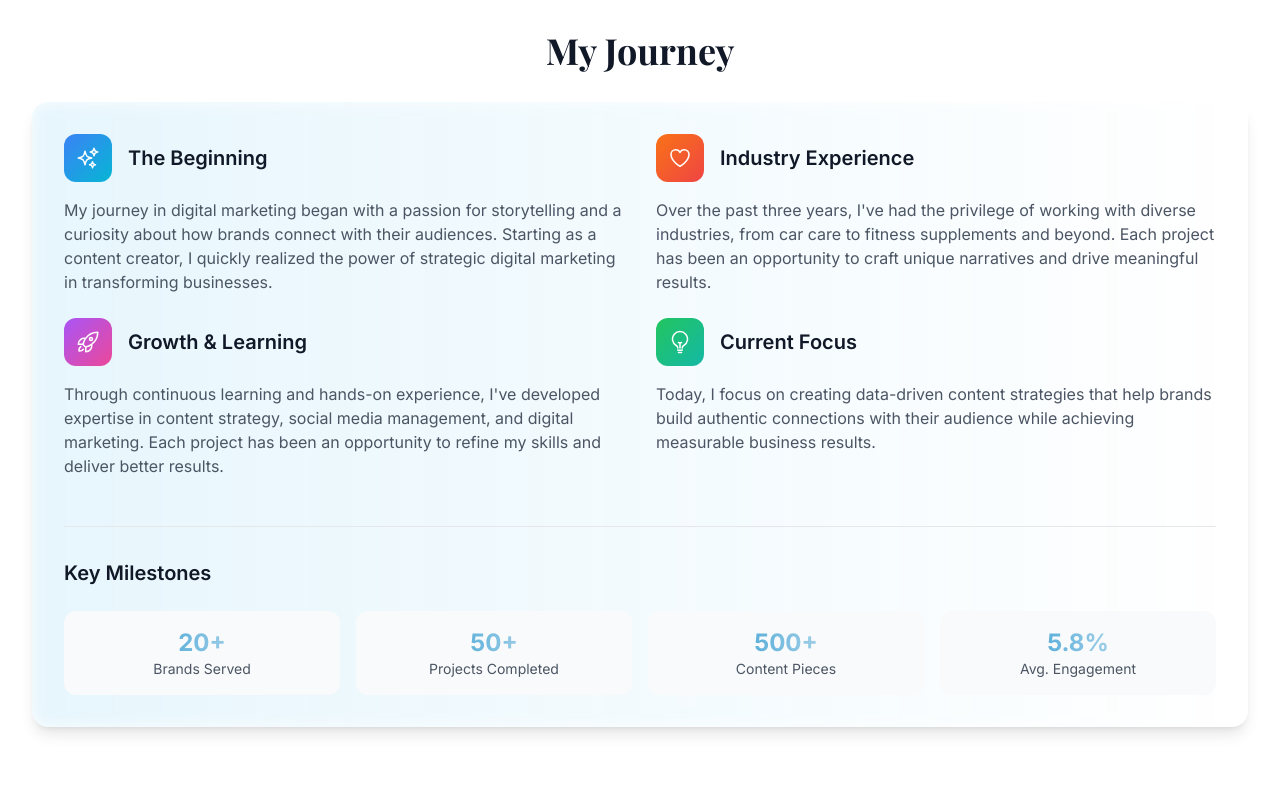
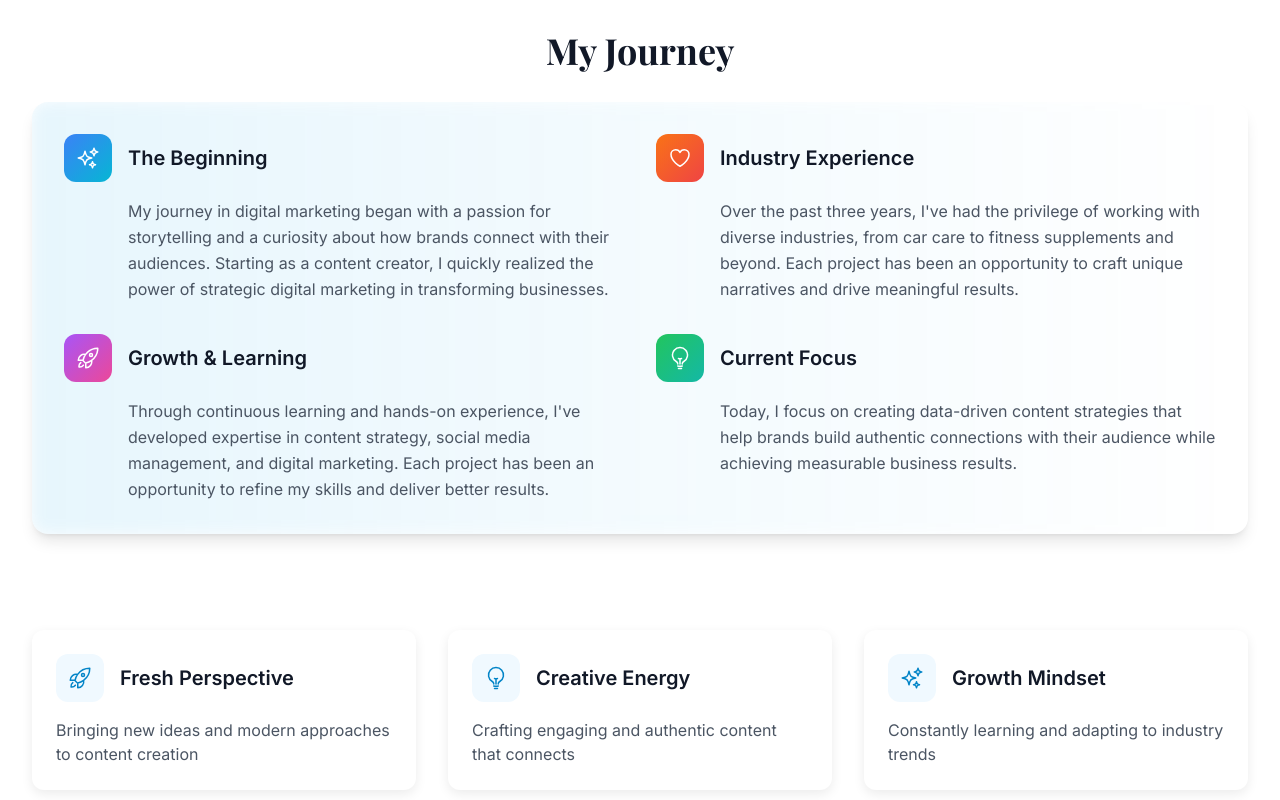
Before and after one commit to YoussefAbdelmaksod1/Abdelrahman-s_portfolio, a Next.js app: page /about in a window 1280 px wide. Shown: the part 920-1720 px from the top of the page. Built offline with nearby package versions, Linux system fonts and the light colour scheme; a web font is replaced by a local one.

Commit message:
next versio22n

```diff
--- a/src/app/about/page.tsx
+++ b/src/app/about/page.tsx
@@ -187,82 +187,61 @@ export default function AboutPage() {
                   <div className="absolute -inset-0.5 bg-gradient-to-r from-primary-500/20 to-secondary-500/20 rounded-2xl blur opacity-50" />
                   <div className="relative">
                     <div className="grid md:grid-cols-2 gap-8">
-                      <div className="space-y-6">
-                        <div className="relative">
+                      <div className="space-y-8">
+                        <div className="relative group">
                           <div className="flex items-center gap-4 mb-4">
-                            <div className="p-3 rounded-xl bg-gradient-to-br from-blue-500 to-cyan-500">
+                            <div className="p-3 rounded-xl bg-gradient-to-br from-blue-500 to-cyan-500 transform group-hover:scale-110 transition-transform duration-300">
                               <SparklesIcon className="h-6 w-6 text-white" />
                             </div>
-                            <h3 className="text-xl font-semibold text-gray-900 dark:text-white">The Beginning</h3>
+                            <h3 className="text-xl font-semibold text-gray-900 dark:text-white group-hover:text-primary-600 dark:group-hover:text-primary-400 transition-colors duration-300">The Beginning</h3>
                           </div>
-                          <p className="text-gray-600 dark:text-gray-300">
+                          <div className="pl-16">
+                            <p className="text-gray-600 dark:text-gray-300 leading-relaxed">
                               My journey in digital marketing began with a passion for storytelling and a curiosity about how brands connect with their audiences. Starting as a content creator, I quickly realized the power of strategic digital marketing in transforming businesses.
                             </p>
                           </div>
-                        <div className="relative">
+                        </div>
+                        <div className="relative group">
                           <div className="flex items-center gap-4 mb-4">
-                            <div className="p-3 rounded-xl bg-gradient-to-br from-purple-500 to-pink-500">
+                            <div className="p-3 rounded-xl bg-gradient-to-br from-purple-500 to-pink-500 transform group-hover:scale-110 transition-transform duration-300">
                               <RocketLaunchIcon className="h-6 w-6 text-white" />
                             </div>
-                            <h3 className="text-xl font-semibold text-gray-900 dark:text-white">Growth & Learning</h3>
+                            <h3 className="text-xl font-semibold text-gray-900 dark:text-white group-hover:text-primary-600 dark:group-hover:text-primary-400 transition-colors duration-300">Growth & Learning</h3>
                           </div>
-                          <p className="text-gray-600 dark:text-gray-300">
+                          <div className="pl-16">
+                            <p className="text-gray-600 dark:text-gray-300 leading-relaxed">
                               Through continuous learning and hands-on experience, I've developed expertise in content strategy, social media management, and digital marketing. Each project has been an opportunity to refine my skills and deliver better results.
                             </p>
                           </div>
                         </div>
-                      <div className="space-y-6">
-                        <div className="relative">
+                      </div>
+                      <div className="space-y-8">
+                        <div className="relative group">
                           <div className="flex items-center gap-4 mb-4">
-                            <div className="p-3 rounded-xl bg-gradient-to-br from-orange-500 to-red-500">
+                            <div className="p-3 rounded-xl bg-gradient-to-br from-orange-500 to-red-500 transform group-hover:scale-110 transition-transform duration-300">
                               <HeartIcon className="h-6 w-6 text-white" />
                             </div>
-                            <h3 className="text-xl font-semibold text-gray-900 dark:text-white">Industry Experience</h3>
+                            <h3 className="text-xl font-semibold text-gray-900 dark:text-white group-hover:text-primary-600 dark:group-hover:text-primary-400 transition-colors duration-300">Industry Experience</h3>
                           </div>
-                          <p className="text-gray-600 dark:text-gray-300">
+                          <div className="pl-16">
+                            <p className="text-gray-600 dark:text-gray-300 leading-relaxed">
                               Over the past three years, I've had the privilege of working with diverse industries, from car care to fitness supplements and beyond. Each project has been an opportunity to craft unique narratives and drive meaningful results.
                             </p>
                           </div>
-                        <div className="relative">
+                        </div>
+                        <div className="relative group">
                           <div className="flex items-center gap-4 mb-4">
-                            <div className="p-3 rounded-xl bg-gradient-to-br from-green-500 to-teal-500">
+                            <div className="p-3 rounded-xl bg-gradient-to-br from-green-500 to-teal-500 transform group-hover:scale-110 transition-transform duration-300">
                               <LightBulbIcon className="h-6 w-6 text-white" />
                             </div>
-                            <h3 className="text-xl font-semibold text-gray-900 dark:text-white">Current Focus</h3>
+                            <h3 className="text-xl font-semibold text-gray-900 dark:text-white group-hover:text-primary-600 dark:group-hover:text-primary-400 transition-colors duration-300">Current Focus</h3>
                           </div>
-                          <p className="text-gray-600 dark:text-gray-300">
+                          <div className="pl-16">
+                            <p className="text-gray-600 dark:text-gray-300 leading-relaxed">
                               Today, I focus on creating data-driven content strategies that help brands build authentic connections with their audience while achieving measurable business results.
                             </p>
                           </div>
                         </div>
-                    </div>
-
-                    {/* Key Milestones */}
-                    <div className="mt-12 pt-8 border-t border-gray-200 dark:border-gray-700">
-                      <h3 className="text-xl font-semibold text-gray-900 dark:text-white mb-6">Key Milestones</h3>
-                      <div className="grid grid-cols-2 md:grid-cols-4 gap-4">
-                        {[
-                          { label: "Brands Served", value: "20+" },
-                          { label: "Projects Completed", value: "50+" },
-                          { label: "Content Pieces", value: "500+" },
-                          { label: "Avg. Engagement", value: "5.8%" }
-                        ].map((milestone, index) => (
-                          <motion.div
-                            key={milestone.label}
-                            className="bg-gray-50 dark:bg-gray-700/50 p-4 rounded-xl text-center"
-                            initial={{ opacity: 0, y: 20 }}
-                            whileInView={{ opacity: 1, y: 0 }}
-                            viewport={{ once: true }}
-                            transition={{ delay: index * 0.1 }}
-                          >
-                            <div className="text-2xl font-bold bg-gradient-to-r from-primary-600 to-secondary-600 bg-clip-text text-transparent">
-                              {milestone.value}
-                            </div>
-                            <div className="text-sm text-gray-600 dark:text-gray-400">
-                              {milestone.label}
-                            </div>
-                          </motion.div>
-                        ))}
                       </div>
                     </div>
                   </div>
--- a/src/app/portfolio/page.tsx
+++ b/src/app/portfolio/page.tsx
@@ -606,9 +606,9 @@ export default function ProjectsPage() {
 
                       {/* Images Container */}
                       <div className="p-3 pt-14">
-                        <div className="grid grid-cols-2 gap-3">
+                        <div className="flex gap-3">
                           {/* Post Image */}
-                          <div className="relative overflow-hidden rounded-xl bg-gradient-to-br from-gray-100 to-gray-50 dark:from-gray-800 dark:to-gray-900 shadow-sm">
+                          <div className="relative overflow-hidden rounded-xl bg-gradient-to-br from-gray-100 to-gray-50 dark:from-gray-800 dark:to-gray-900 shadow-sm flex-1">
                             <div className="aspect-square w-full">
                               <div className="absolute inset-0 flex items-center justify-center bg-gray-100 dark:bg-gray-800">
                                 <div className="w-8 h-8 border-2 border-primary-500 rounded-full animate-spin border-t-transparent" />
@@ -632,9 +632,10 @@ export default function ProjectsPage() {
                               {/* Image Overlay */}
                               <div className="absolute inset-0 bg-gradient-to-t from-gray-900/5 to-transparent opacity-0 group-hover:opacity-100 transition-opacity duration-500 z-20" />
                             </div>
+                          </div>
 
                           {/* Content Image */}
-                            <div className="relative overflow-hidden rounded-xl bg-gradient-to-br from-gray-100 to-gray-50 dark:from-gray-800 dark:to-gray-900 shadow-sm">
+                          <div className="relative overflow-hidden rounded-xl bg-gradient-to-br from-gray-100 to-gray-50 dark:from-gray-800 dark:to-gray-900 shadow-sm flex-1">
                             <div className="aspect-square w-full">
                               <div className="absolute inset-0 flex items-center justify-center bg-gray-100 dark:bg-gray-800">
                                 <div className="w-8 h-8 border-2 border-primary-500 rounded-full animate-spin border-t-transparent" />
@@ -657,7 +658,6 @@ export default function ProjectsPage() {
                               </div>
                               {/* Image Overlay */}
                               <div className="absolute inset-0 bg-gradient-to-t from-gray-900/5 to-transparent opacity-0 group-hover:opacity-100 transition-opacity duration-500 z-20" />
-                              </div>
                             </div>
                           </div>
                         </div>
```
Lines whose indentation alone changed are shown as unchanged.
